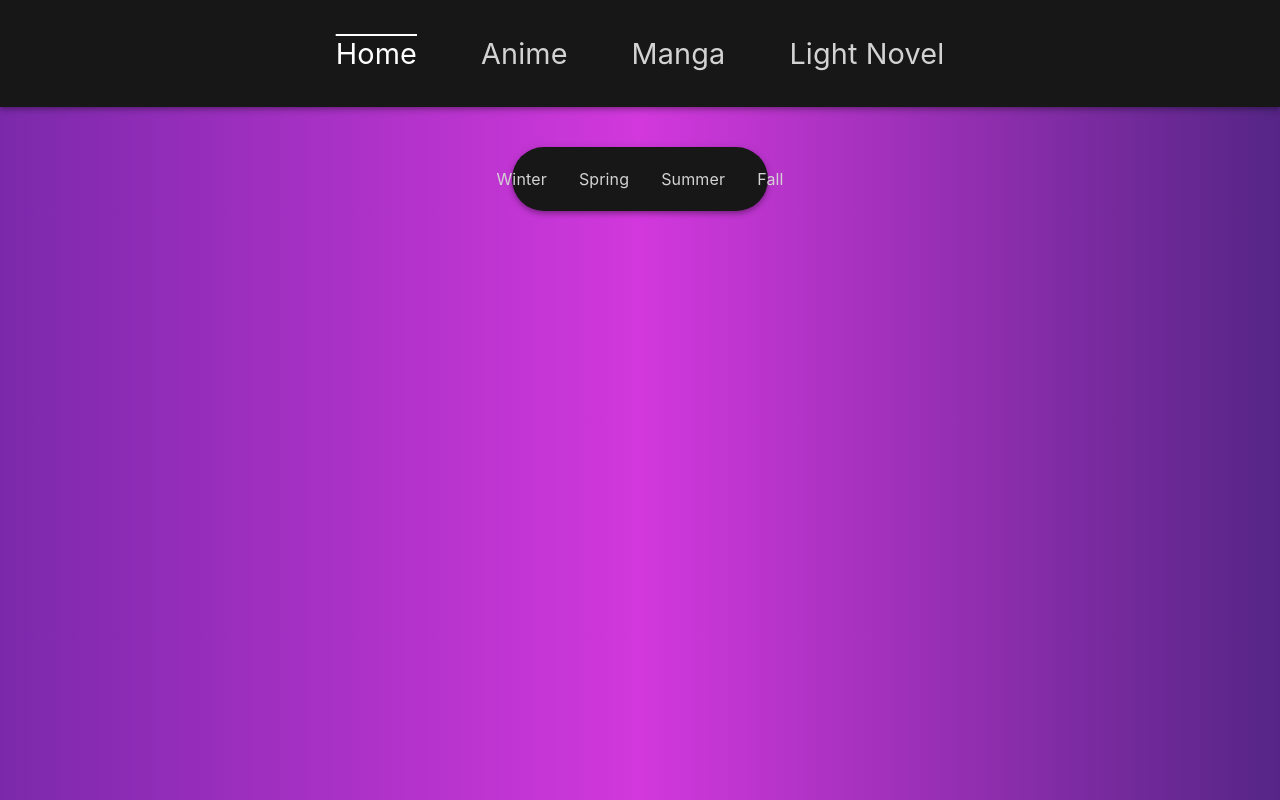
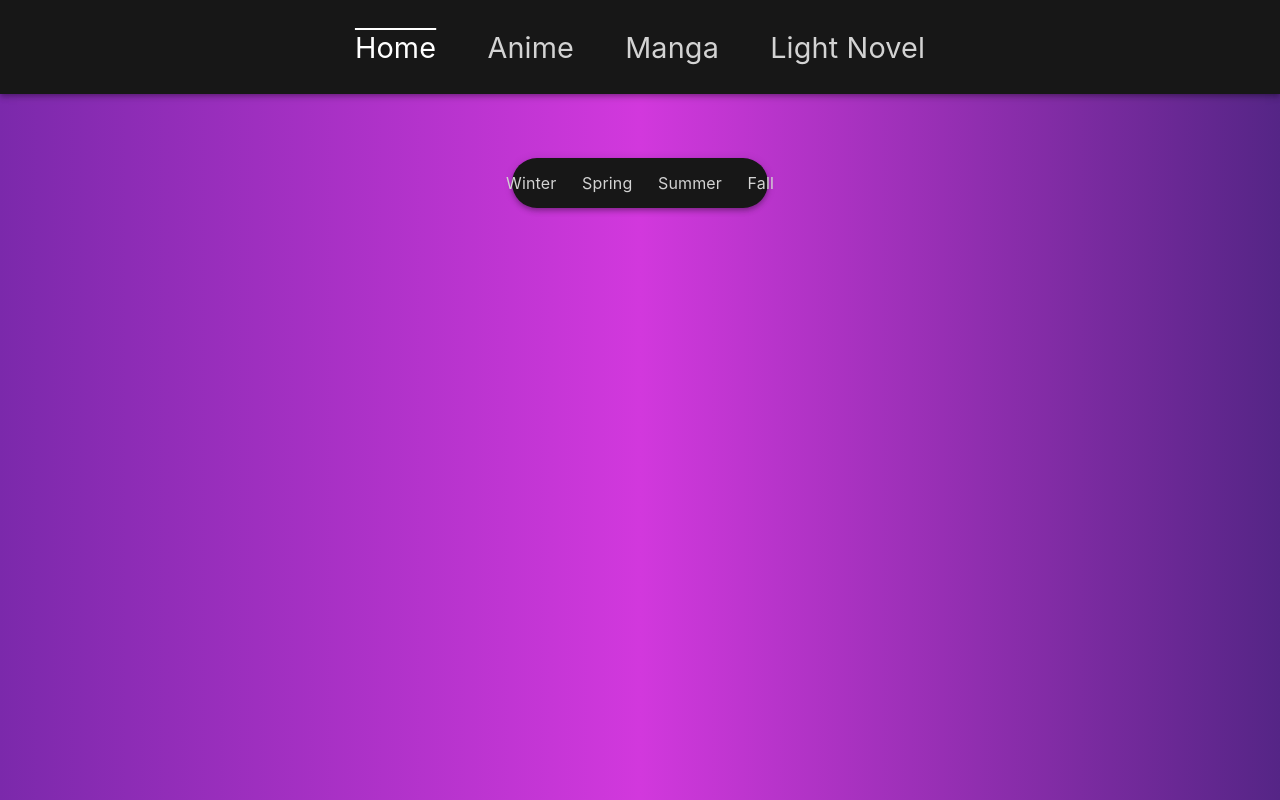
Before and after one commit to Nox-Nox/aniview, a React (Create React App) app: page /Home in a window 1280 px wide. Built offline with nearby package versions, Linux system fonts and the light colour scheme.

Commit message:
modified main and season navigation bars positioning and sizing them with better measurements and code

```diff
--- a/src/components/NavigationBars/MainNavigation.js
+++ b/src/components/NavigationBars/MainNavigation.js
@@ -20,6 +20,7 @@
           fontSize: "1.5vw",
           alignItems: "center",
           position: "relative",
+          marginBottom: "8vh",
         }}
       >
         <Toolbar className={classes.text}>
--- a/src/components/NavigationBars/SeasonsNavigation.js
+++ b/src/components/NavigationBars/SeasonsNavigation.js
@@ -14,8 +14,17 @@
   }, [location1]);
   return (
     <ThemeProvider theme={SeasonsNavigationTheme}>
-      <AppBar>
-        <Toolbar className={classes.text}>
+      <Box display="flex" justifyContent="center">
+        <AppBar
+          position="relative"
+          sx={{
+            alignItems: "center",
+            marginBottom: "6vh",
+            width: "20vw",
+            borderRadius: "8vw",
+          }}
+        >
+          <Toolbar className={classes.text1} variant="dense">
             <Link
               className={isActive === "/Home/Winter" ? classes.active : ""}
               to="/Home/Winter"
@@ -42,6 +51,7 @@
             </Link>
           </Toolbar>
         </AppBar>
+      </Box>
     </ThemeProvider>
   );
 }
--- a/src/components/NavigationBars/activeM.module.css
+++ b/src/components/NavigationBars/activeM.module.css
@@ -3,10 +3,9 @@
   text-decoration: overline;
 }
 
- a {
+a {
   color: lightgray;
   text-decoration: none;
-
 }
 
 a:hover {
@@ -14,7 +13,8 @@
 }
 
 .text a {
-  padding: 2rem;
+  padding: 2vw;
   font-size: 1.8rem;
-  font-family: -apple-system, BlinkMacSystemFont, 'Segoe UI', Roboto, Oxygen, Ubuntu, Cantarell, 'Open Sans', 'Helvetica Neue', sans-serif;
+  font-family: -apple-system, BlinkMacSystemFont, "Segoe UI", Roboto, Oxygen,
+    Ubuntu, Cantarell, "Open Sans", "Helvetica Neue", sans-serif;
 }
--- a/src/components/NavigationBars/activeS.module.css
+++ b/src/components/NavigationBars/activeS.module.css
@@ -5,7 +5,7 @@
 
 a {
   color: lightgray;
-  padding: 1rem;
+  padding: 1vw;
   font-size: 1rem;
   text-decoration: none;
   font-family: -apple-system, BlinkMacSystemFont, "Segoe UI", Roboto, Oxygen,
--- a/src/components/Theme/seasonsNavigationTheme.js
+++ b/src/components/Theme/seasonsNavigationTheme.js
@@ -2,37 +2,12 @@
 
 const SeasonsNavigationTheme = createTheme({
   components: {
-    MuiLink: {
-      styleOverrides: {
-        root: {
-          color: "lightgrey",
-          textDecoration: "none",
-          "&:hover": {
-            color: "white",
-          },
-          padding: "1rem",
-        },
-      },
-    },
     MuiTypography: {
       styleOverrides: {
         root: {
           fontFamily: "Roboto",
           fontSize: "1.2vw",
           padding: "2.5vw",
-        },
-      },
-    },
-    MuiAppBar: {
-      styleOverrides: {
-        root: {
-          display: "flex",
-          width: "20vw",
-          alignItems: "center",
-          position: "relative",
-          marginTop: "5vh",
-          marginLeft: "40%",
-          borderRadius: "8vw",
         },
       },
     },
--- a/src/components/cardView/CardView.js
+++ b/src/components/cardView/CardView.js
@@ -65,7 +65,7 @@
             <Box
               backgroundColor="blue"
               height="8vh"
-              width="13vw"
+              width="14vw"
               sx={{
                 borderTopRightRadius: "1rem",
               }}
@@ -97,7 +97,7 @@
             </Box>
             <Box
               className={classes.scroll}
-              width="13vw"
+              width="14vw"
               backgroundColor={mainTheme.palette.primary.light}
               height="18vh"
               maxHeight="100%"
@@ -112,12 +112,15 @@
               </Box>
             </Box>
             <Box
-              width="13vw"
+              width="14vw"
               backgroundColor="red"
               sx={{ borderBottomRightRadius: "1rem" }}
             >
               <Box
-                width="12.8vw"
+                width="13.6vw"
+                sx={{
+                  borderBottomRightRadius: "1.3vw",
+                }}
                 height="4vh"
                 overflow="hidden"
                 className={classes.scroll}
```
Lines whose indentation alone changed are shown as unchanged.
